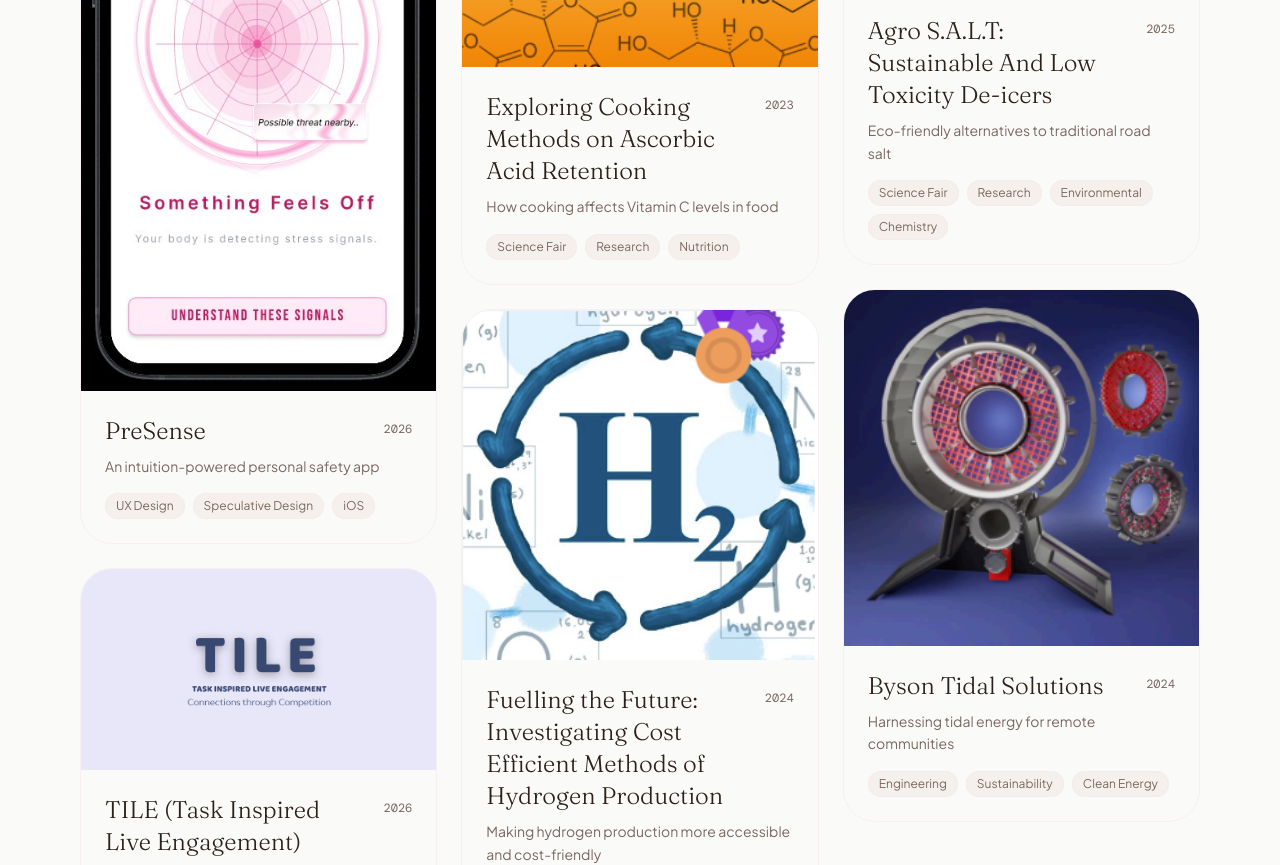
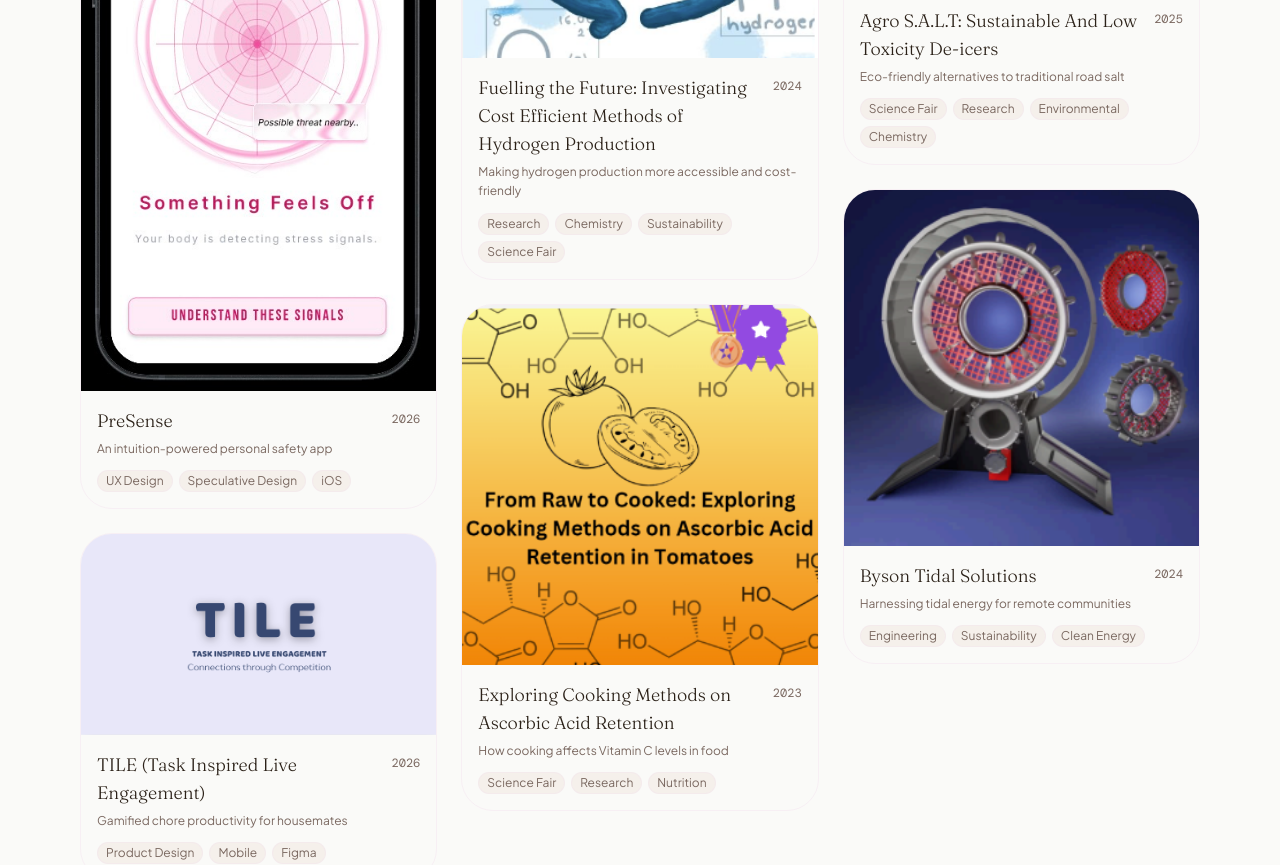
Before and after one commit to lalithyaraavi/lalithya-website, a Next.js app: page / in a window 1280 px wide. Shown: the part 1400-2265 px from the top of the page. Built offline with nearby package versions, Linux system fonts and the light colour scheme; a web font is replaced by a local one.

Commit message:
add water4, swap hydrogen/cooking order, smaller project cards

```diff
--- a/src/components/ProjectCard.tsx
+++ b/src/components/ProjectCard.tsx
@@ -30,17 +30,17 @@ export default function ProjectCard({ project, index }: { project: Project; inde
         )}
 
         {/* Content */}
-        <div className="p-6 bg-cream-DEFAULT">
-          <div className="flex items-start justify-between gap-4 mb-2">
-            <h3 className="font-display text-2xl font-light text-ink-DEFAULT group-hover:text-rose-DEFAULT transition-colors">
+        <div className="p-4 bg-cream-DEFAULT">
+          <div className="flex items-start justify-between gap-3 mb-1">
+            <h3 className="font-display text-lg font-light text-ink-DEFAULT group-hover:text-rose-DEFAULT transition-colors">
               {project.title}
             </h3>
-            <span className="font-mono text-xs text-ink-muted mt-1.5 shrink-0">{project.year}</span>
+            <span className="font-mono text-xs text-ink-muted mt-1 shrink-0">{project.year}</span>
           </div>
-          <p className="font-body text-sm text-ink-muted mb-4 leading-relaxed">{project.tagline}</p>
-          <div className="flex flex-wrap gap-2">
+          <p className="font-body text-xs text-ink-muted mb-3 leading-relaxed">{project.tagline}</p>
+          <div className="flex flex-wrap gap-1.5">
             {project.tags.map((tag) => (
-              <span key={tag} className="px-2.5 py-1 rounded-full bg-cream-warm text-ink-muted text-xs font-body border border-rose-light/30">
+              <span key={tag} className="px-2 py-0.5 rounded-full bg-cream-warm text-ink-muted text-xs font-body border border-rose-light/30">
                 {tag}
               </span>
             ))}
--- a/src/data/content.ts
+++ b/src/data/content.ts
@@ -71,6 +71,23 @@ export const projects: Project[] = [
     ],
   },
   {
+    slug: "fuelling-the-future",
+    title: "Fuelling the Future: Investigating Cost Efficient Methods of Hydrogen Production",
+    tagline: "Making hydrogen production more accessible and cost-friendly",
+    tags: ["Research", "Chemistry", "Sustainability", "Science Fair"],
+    year: "2024",
+    color: "#D6EAD6",
+    images: ["/photos/fuel.png", "/photos/fuel2.jpeg", "/photos/fuel3.jpeg", "/photos/fuel4.png"],
+    description:
+      "Alternate energy sources have been researched for many years, with hydrogen as a possible option. Sustainably, hydrogen can be produced through water electrolysis, using expensive materials like platinum, sodium hydroxide, and distilled water. In our experimentation, we researched different combinations of readily available electrodes and electrolytes to make hydrogen production more cost friendly. Look into the Project Board for full data and results.",
+    outcome: "Canada Wide Science Fair: National Bronze Medal\nWood Buffalo Regional Silver Medalist\nRegional Pathways Alliance Net-Zero Special Award",
+    outcomeLabel: "AWARDS",
+    links: [
+      { label: "Project Board", url: "https://partner.projectboard.world/ysc/project/fueling-the-future" },
+      { label: "In the News", url: "https://www.fmpsdschools.ca/news/post/fmpsd-students-shine-at-canada-wide-science-fair" },
+    ],
+  },
+  {
     slug: "ascorbic-acid",
     title: "Exploring Cooking Methods on Ascorbic Acid Retention",
     tagline: "How cooking affects Vitamin C levels in food",
@@ -85,23 +102,6 @@ export const projects: Project[] = [
     links: [
       { label: "Project Board", url: "https://partner.projectboard.world/ysc/project/from-raw-to-cooked-exploring-cooking-methods-on-ascorbic-acid-retention-in-tomatoes" },
       { label: "In the News", url: "https://www.fmpsdschools.ca/news/post/fmpsd-students-win-big-at-canada-wide-science-fair" },
-    ],
-  },
-  {
-    slug: "fuelling-the-future",
-    title: "Fuelling the Future: Investigating Cost Efficient Methods of Hydrogen Production",
-    tagline: "Making hydrogen production more accessible and cost-friendly",
-    tags: ["Research", "Chemistry", "Sustainability", "Science Fair"],
-    year: "2024",
-    color: "#D6EAD6",
-    images: ["/photos/fuel.png", "/photos/fuel2.jpeg", "/photos/fuel3.jpeg", "/photos/fuel4.png"],
-    description:
-      "Alternate energy sources have been researched for many years, with hydrogen as a possible option. Sustainably, hydrogen can be produced through water electrolysis, using expensive materials like platinum, sodium hydroxide, and distilled water. In our experimentation, we researched different combinations of readily available electrodes and electrolytes to make hydrogen production more cost friendly. Look into the Project Board for full data and results.",
-    outcome: "Canada Wide Science Fair: National Bronze Medal\nWood Buffalo Regional Silver Medalist\nRegional Pathways Alliance Net-Zero Special Award",
-    outcomeLabel: "AWARDS",
-    links: [
-      { label: "Project Board", url: "https://partner.projectboard.world/ysc/project/fueling-the-future" },
-      { label: "In the News", url: "https://www.fmpsdschools.ca/news/post/fmpsd-students-shine-at-canada-wide-science-fair" },
     ],
   },
   {
@@ -127,7 +127,7 @@ export const projects: Project[] = [
     tags: ["Engineering", "Sustainability", "Clean Energy"],
     year: "2024",
     color: "#CCDFF5",
-    images: ["/photos/water.png", "/photos/water2.png", "/photos/water3.png"],
+    images: ["/photos/water.png", "/photos/water2.png", "/photos/water3.png", "/photos/water4.png"],
     description:
       "Byson Tidal Solutions proposes the Water Wrap, a tidal energy system designed to generate renewable electricity for remote northern communities. The design captures ocean currents while protecting marine life through a screened, blade-safe structure. This project explores how sustainable engineering solutions can expand access to clean energy while reducing reliance on fossil fuels.",
     outcome: "Best Business Model",
```
